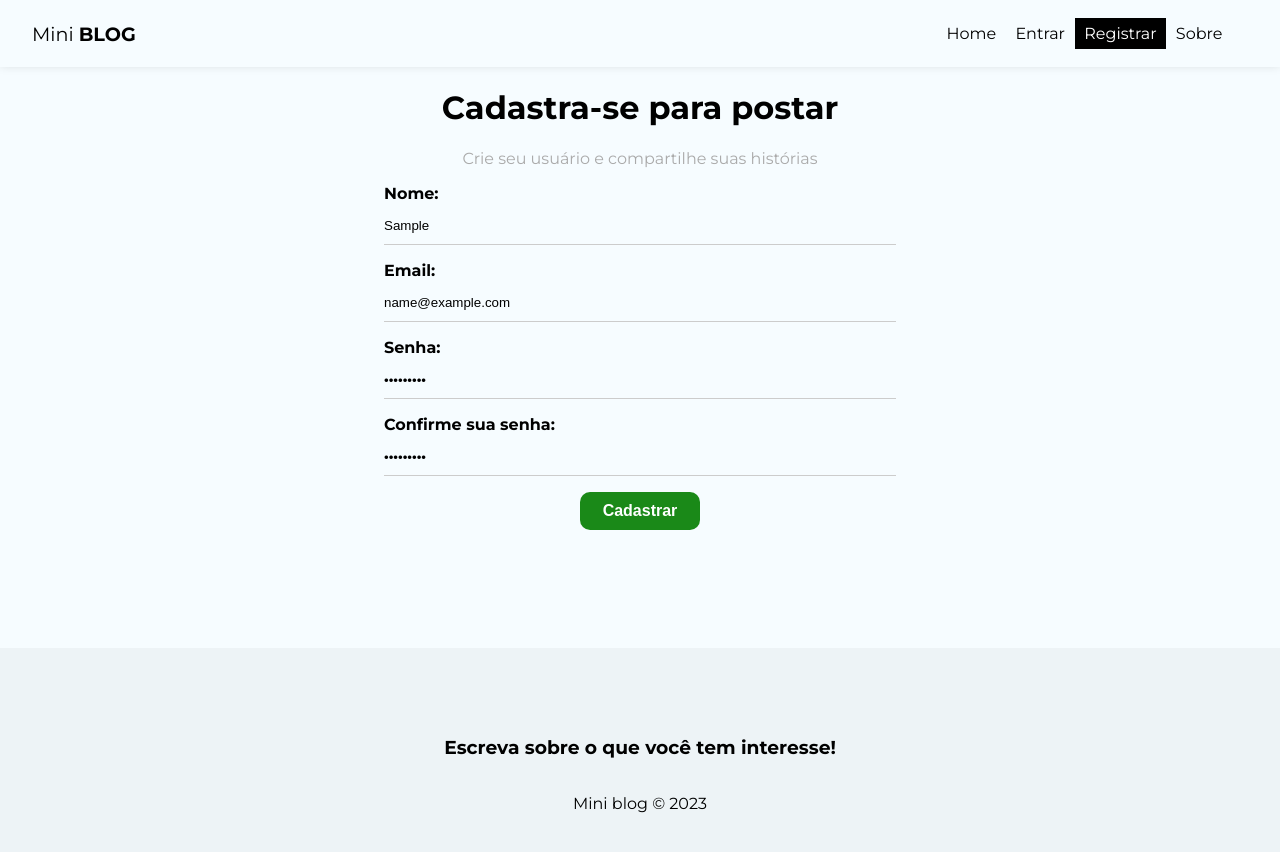
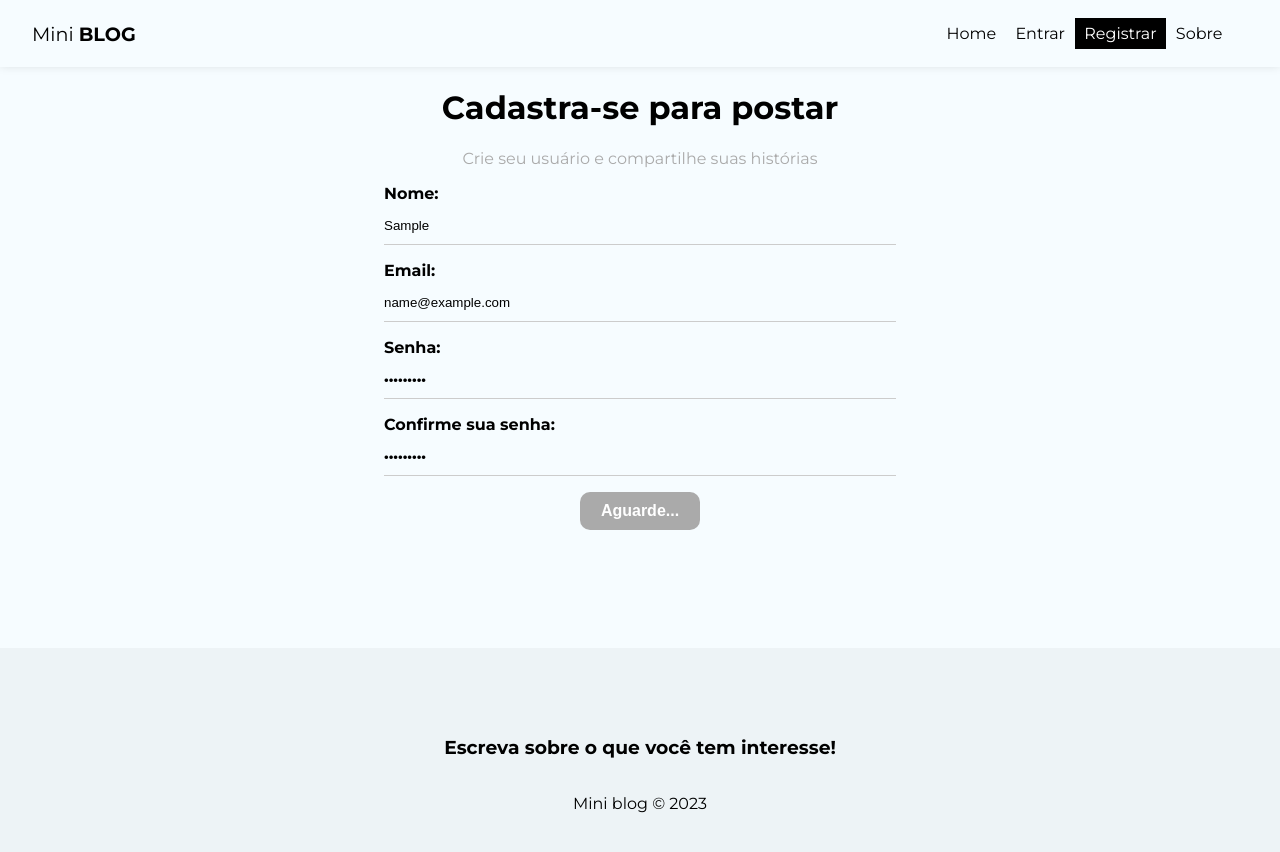
Before and after one commit to AlexMoreni/mini-blog, a React (Vite) app: page /register in a window 1280 px wide. Both pictures are taken after typing "Sample", "name@example.com", "Sample123", "Sample123" into the empty fields and a click on the button "Cadastrar". Shown: the top 852 px of the page. Built offline with nearby package versions, Linux system fonts and the light colour scheme; no server answers.

Commit message:
registering users in the system

```diff
--- /dev/null
+++ b/src/hooks/useAuthentication.js
@@ -0,0 +1,76 @@
+import { db } from "../firebase/config";
+
+import {
+  getAuth,
+  createUserWithEmailAndPassword,
+  signInWithEmailAndPassword,
+  updateProfile,
+  signOut,
+} from "firebase/auth";
+
+import { useState, useEffect } from "react";
+
+export const useAuthentication = () => {
+  const [error, setError] = useState(null);
+  const [loading, setLoading] = useState(null);
+
+  //cleanup
+  //deal with memory leak
+  const [cancelled, setCancelled] = useState(false);
+
+  const auth = getAuth();
+
+  function checkIfIsCancelled() {
+    if (cancelled) {
+      return;
+    }
+  }
+
+  const createUser = async (data) => {
+    checkIfIsCancelled();
+
+    setLoading(true);
+    setError(null);
+
+    try {
+      const { user } = await createUserWithEmailAndPassword(
+        auth,
+        data.email,
+        data.password
+      );
+
+      await updateProfile(user, { displayName: data.displayName });
+
+      setLoading(false);
+
+      return user;
+    } catch (error) {
+      console.log(error.message);
+      console.log(typeof error.message);
+
+      let systemErrorMessage = "";
+
+      if (error.message.includes("Password")) {
+        systemErrorMessage = "A senha precisa conter pelo menos 6 caracteres.";
+      } else if (error.message.includes("email-already")) {
+        systemErrorMessage = "E-mail já cadastrado!";
+      } else {
+        systemErrorMessage = "Ocorreu um erro, por favor tente mais tarde!";
+      }
+
+      setLoading(false);
+      setError(systemErrorMessage);
+    }
+  };
+
+  useEffect(() => {
+    return () => setCancelled(true);
+  }, []);
+
+  return {
+    auth,
+    createUser,
+    error,
+    loading,
+  };
+};
--- a/src/pages/Register/Register.jsx
+++ b/src/pages/Register/Register.jsx
@@ -1,6 +1,8 @@
 import styles from "./Register.module.css";
 
 import { useState, useEffect } from "react";
+
+import { useAuthentication } from "../../hooks/useAuthentication";
 
 const Register = () => {
   const [displayName, setDisplayName] = useState("");
@@ -9,7 +11,9 @@
   const [confirmPassword, setConfirmPassword] = useState("");
   const [error, setError] = useState("");
 
-  const handleSubmit = (e) => {
+  const { createUser, error: authError, loading } = useAuthentication();
+
+  const handleSubmit = async (e) => {
     e.preventDefault();
 
     setError("");
@@ -25,8 +29,16 @@
       return;
     }
 
-    console.log(user);
+    const res = await createUser(user);
+
+    console.log(res);
   };
+
+  useEffect(() => {
+    if (authError) {
+      setError(authError);
+    }
+  }, [authError]);
 
   return (
     <div className={styles.register}>
@@ -77,7 +89,12 @@
             onChange={(e) => setConfirmPassword(e.target.value)}
           />
         </label>
-        <button className="btn">Cadastrar</button>
+        {!loading && <button className="btn">Cadastrar</button>}
+        {loading && (
+          <button className="btn" disabled>
+            Aguarde...
+          </button>
+        )}
         {error && <p className="error">{error}</p>}
       </form>
     </div>
```
